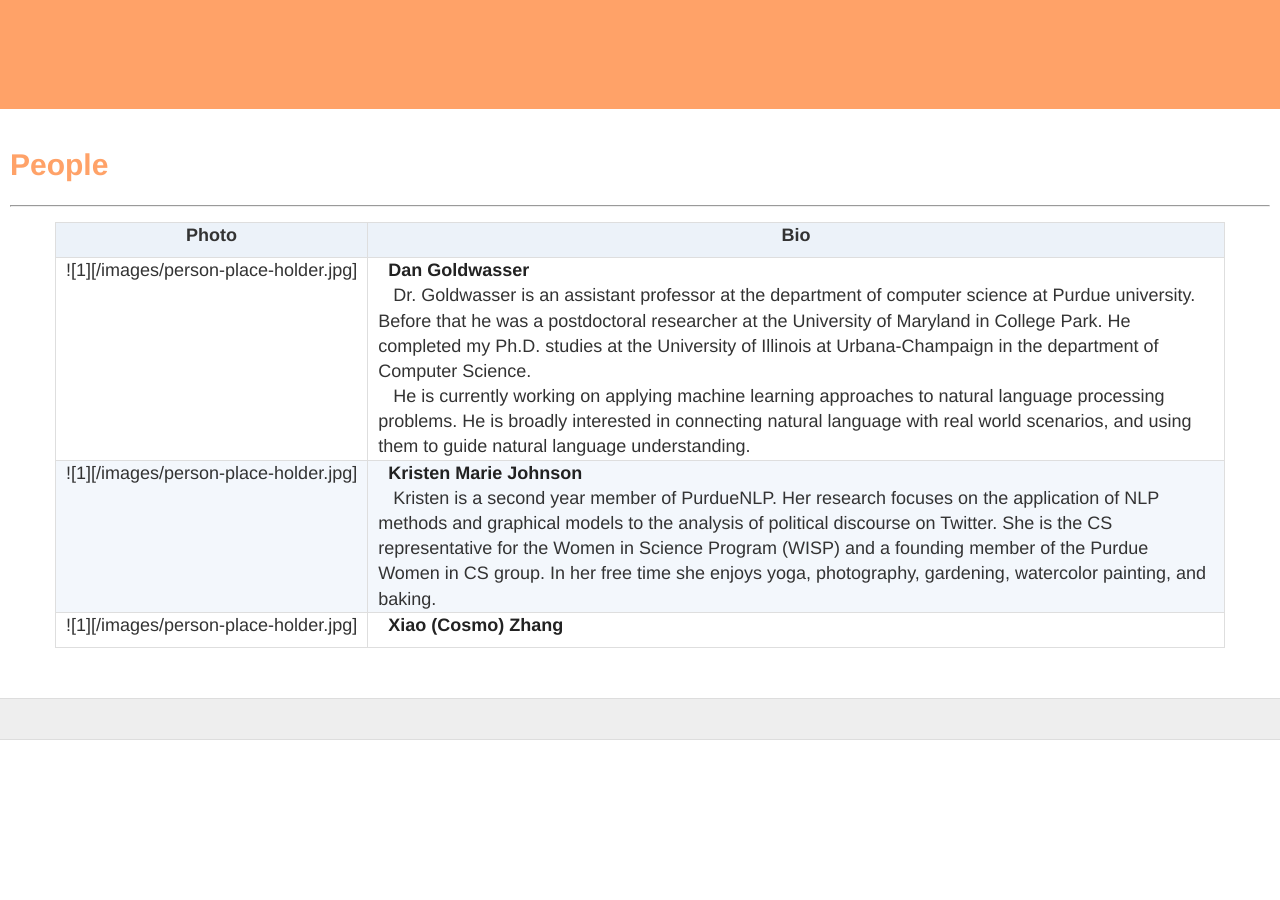
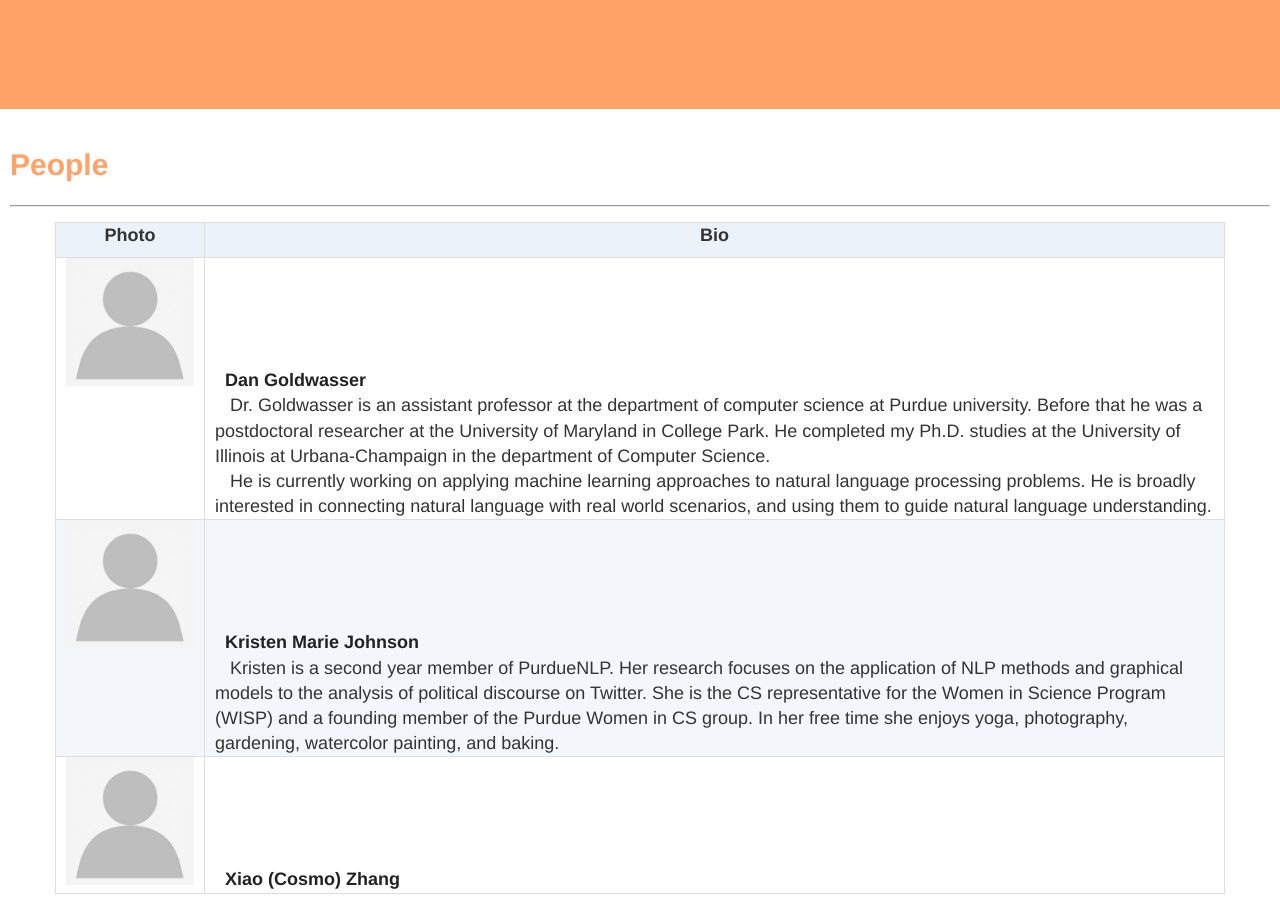
Before and after one commit to purduenlp/purduenlp.github.io, a Jekyll site: the page built from people.md, in a window 1280 px wide and 900 px high, scrolled down 534 px. Built offline with Jekyll 4.4.1, drawn with Linux system fonts in a browser that asks for light colours; nearby versions of some CDN libraries; before the commit the page ends 1274 px from its top, so only the background shows below that.

Commit message:
people modified 17

```diff
--- a/people.md
+++ b/people.md
@@ -8,6 +8,6 @@ permalink: /people/
 
 | Photo | Bio |
 | :----------: | :------------ |
-| ![1][/images/person-place-holder.jpg] | &nbsp;&nbsp;[**Dan Goldwasser**](http://dan-goldwasser.com/) <br> &nbsp;&nbsp; Dr. Goldwasser is an assistant professor at the department of computer science at Purdue university. Before that he was a postdoctoral researcher at the University of Maryland in College Park. He completed my Ph.D. studies at the University of Illinois at Urbana-Champaign in the department of Computer Science. <br> &nbsp;&nbsp; He is currently working on applying machine learning approaches to natural language processing problems. He is broadly interested in connecting natural language with real world scenarios, and using them to guide natural language understanding. |
-| ![1][/images/person-place-holder.jpg] | &nbsp;&nbsp;[**Kristen Marie Johnson**](https://www.cs.purdue.edu/homes/john1187/) <br> &nbsp;&nbsp; Kristen is a second year member of PurdueNLP. Her research focuses on the application of NLP methods and graphical models to the analysis of political discourse on Twitter. She is the CS representative for the Women in Science Program (WISP) and a founding member of the Purdue Women in CS group. In her free time she enjoys yoga, photography, gardening, watercolor painting, and baking.|
-| ![1][/images/person-place-holder.jpg] | &nbsp;&nbsp;[**Xiao (Cosmo) Zhang**](https://www.cs.purdue.edu/homes/zhang923/) <br> |
+| ![alt text](/images/person-place-holder.jpg) | &nbsp;&nbsp;[**Dan Goldwasser**](http://dan-goldwasser.com/) <br> &nbsp;&nbsp; Dr. Goldwasser is an assistant professor at the department of computer science at Purdue university. Before that he was a postdoctoral researcher at the University of Maryland in College Park. He completed my Ph.D. studies at the University of Illinois at Urbana-Champaign in the department of Computer Science. <br> &nbsp;&nbsp; He is currently working on applying machine learning approaches to natural language processing problems. He is broadly interested in connecting natural language with real world scenarios, and using them to guide natural language understanding. |
+| ![alt text](/images/person-place-holder.jpg) | &nbsp;&nbsp;[**Kristen Marie Johnson**](https://www.cs.purdue.edu/homes/john1187/) <br> &nbsp;&nbsp; Kristen is a second year member of PurdueNLP. Her research focuses on the application of NLP methods and graphical models to the analysis of political discourse on Twitter. She is the CS representative for the Women in Science Program (WISP) and a founding member of the Purdue Women in CS group. In her free time she enjoys yoga, photography, gardening, watercolor painting, and baking.|
+| ![alt text](/images/person-place-holder.jpg) | &nbsp;&nbsp;[**Xiao (Cosmo) Zhang**](https://www.cs.purdue.edu/homes/zhang923/) <br> |
```
